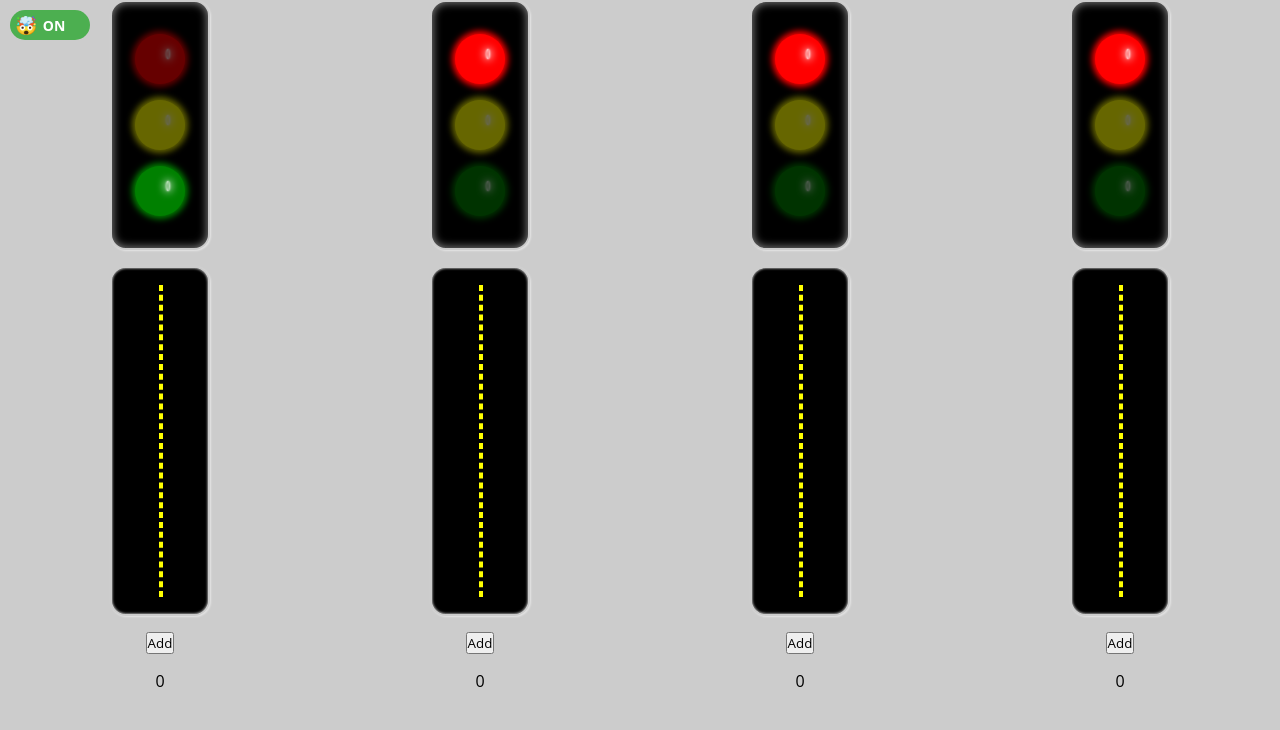
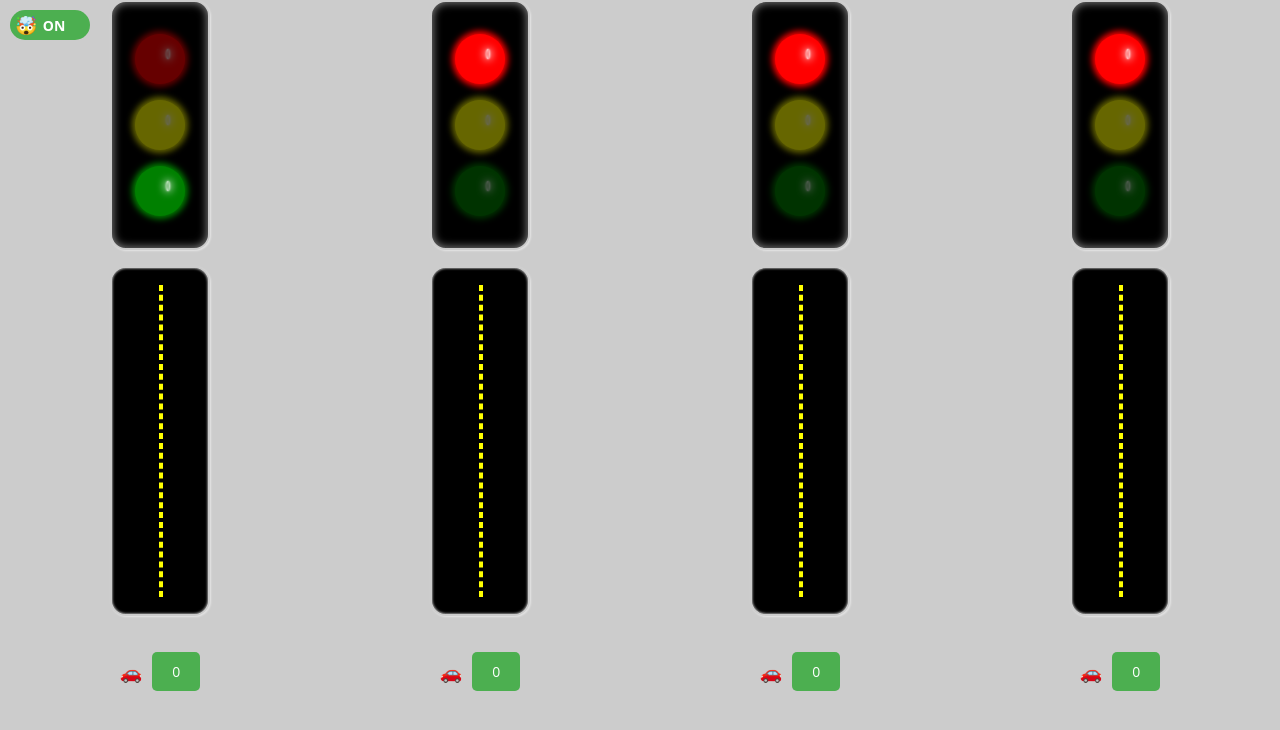
Before and after one commit to FelipeESchmidt/signal-demo, a React (Create React App) app: page / in a window 1280 px wide. Shown: the top 730 px of the page. Built offline with nearby package versions, Linux system fonts and the light colour scheme.

Commit message:
feat: creating CarsCount component

```diff
--- /dev/null
+++ b/src/components/CarsCount/index.tsx
@@ -0,0 +1,17 @@
+import * as React from "react";
+
+import * as S from "./styles";
+
+export interface ICarsCountProps {
+  nOfCars: number;
+  increaseNOfCars: () => void;
+}
+
+export const CarsCount = ({ nOfCars, increaseNOfCars }: ICarsCountProps) => {
+  return (
+    <S.CarContainer>
+      <S.CarLabel />
+      <S.CarButton onClick={increaseNOfCars}>{nOfCars}</S.CarButton>
+    </S.CarContainer>
+  );
+};
--- /dev/null
+++ b/src/components/CarsCount/styles.ts
@@ -0,0 +1,31 @@
+import styled from "styled-components";
+
+export const CarContainer = styled.div`
+  display: flex;
+  align-items: center;
+  margin-top: 20px;
+`;
+
+export const CarLabel = styled.label`
+  margin-right: 10px;
+  &:after {
+    content: "\u{1F697}";
+    font-size: 18px;
+    color: #333;
+  }
+`;
+
+export const CarButton = styled.button`
+  padding: 10px 20px;
+  background-color: #4caf50;
+  color: white;
+  border: none;
+  border-radius: 5px;
+  cursor: pointer;
+  font-size: 14px;
+  margin-top: 0;
+
+  &:hover {
+    background-color: #45a049;
+  }
+`;
--- a/src/components/Intersection/index.tsx
+++ b/src/components/Intersection/index.tsx
@@ -1,10 +1,11 @@
 import * as React from "react";
 
+import { ISignalProps } from "../../hooks/useSignalBrain";
 import Street from "../Street";
 import { Signal } from "../Signal";
+import { CarsCount } from "../CarsCount";
 
 import * as S from "./styles";
-import { ISignalProps } from "../../hooks/useSignalBrain";
 
 export interface IIntersectionProps {
   signal: ISignalProps;
@@ -21,8 +22,7 @@ export const Intersection = ({
     <S.IntersectionContainer>
       <Signal litColor={signal.litColor} />
       <Street />
-      <button onClick={increaseNOfCars}>Add</button>
-      <p>{nOfCars}</p>
+      <CarsCount increaseNOfCars={increaseNOfCars} nOfCars={nOfCars} />
     </S.IntersectionContainer>
   );
 };
```
